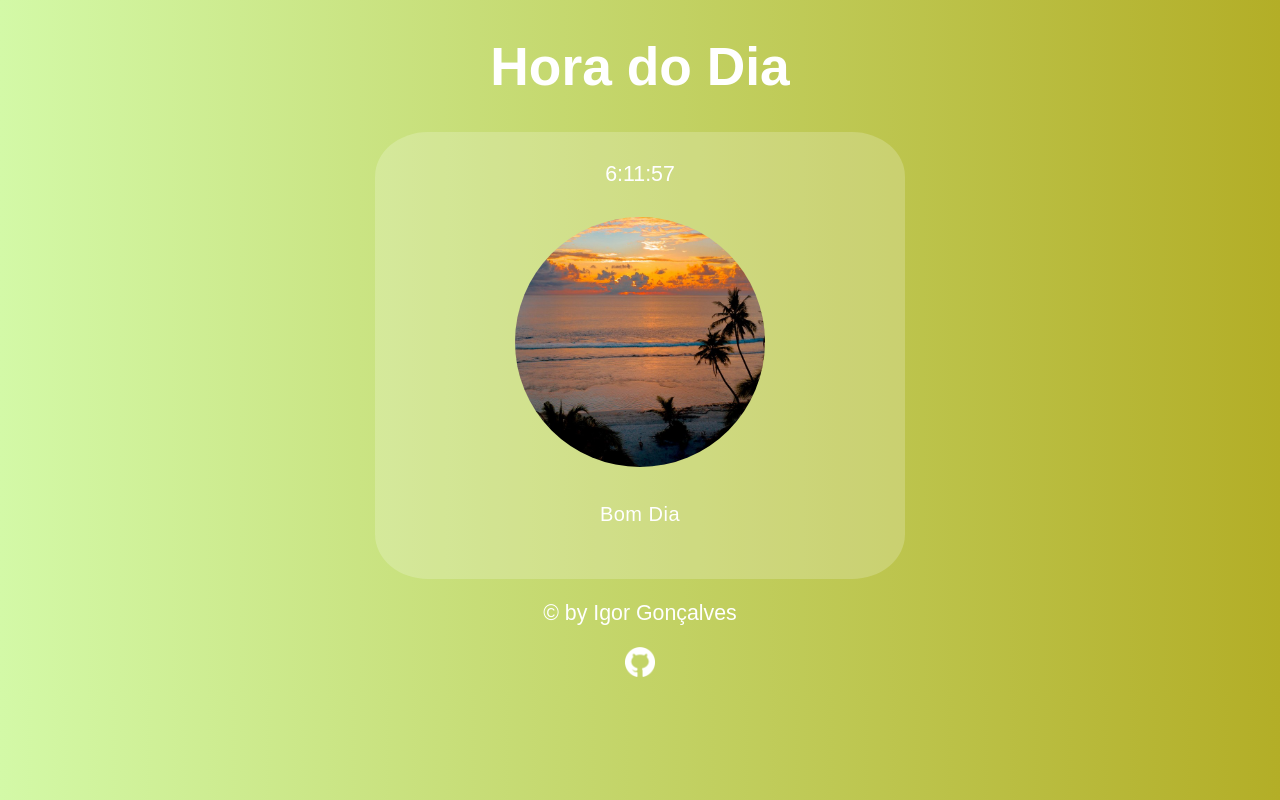
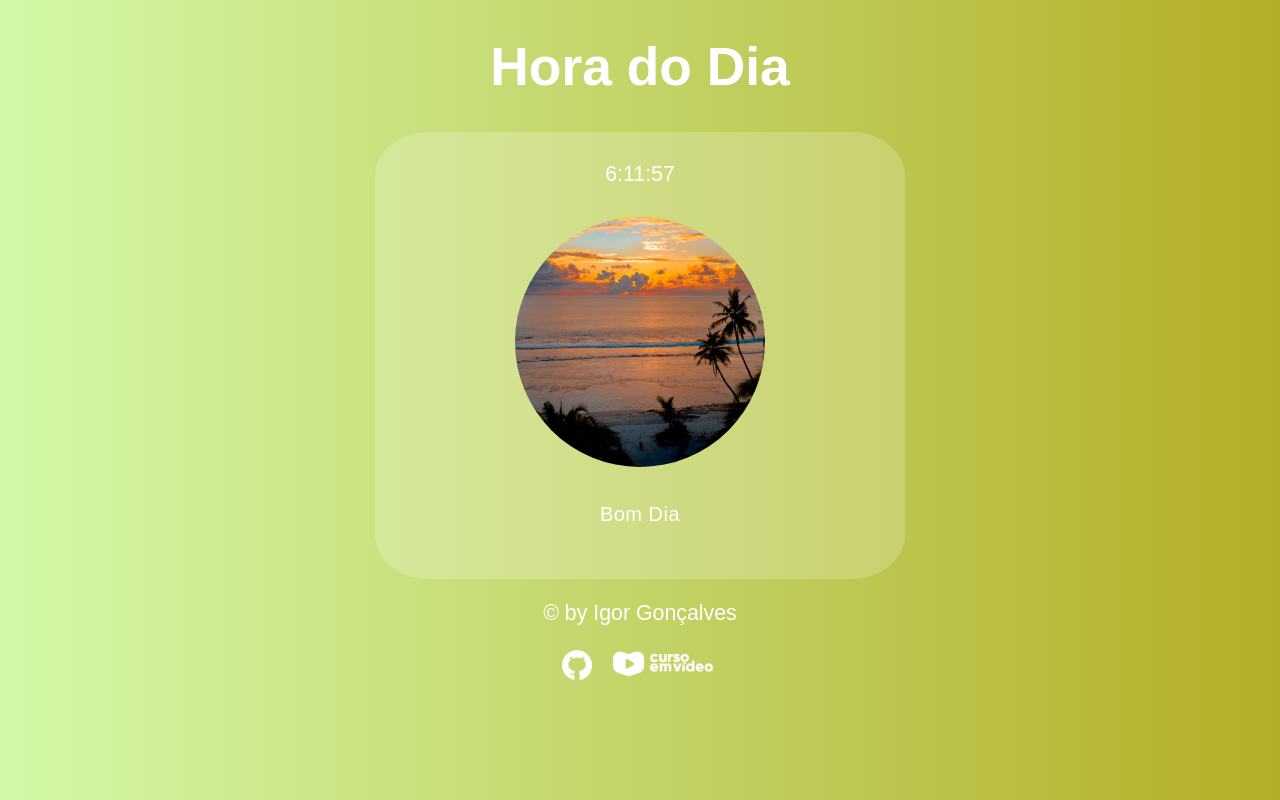
Before and after one commit to Igords-goncalves/Project-dynamic-clock, a plain HTML site: page modelo-exercicio.html in a window 1280 px wide. Drawn offline with Linux system fonts and the light colour scheme.

Commit message:
Adding a image in footer, stylishing

```diff
--- a/modelo-exercicio.html
+++ b/modelo-exercicio.html
@@ -25,6 +25,7 @@
     <footer>
         <p>&copy; by Igor Gonçalves</p>
         <a href="https://github.com/Igords-goncalves" target="blank"><img id="github" src="github.png" alt="github"></a>
+        <a href="https://www.cursoemvideo.com/" target="blank"><img id="curso" src="cursoemvideo.png" alt="Curso em Video"></a>
     </footer>
     <script src="script.js"></script>
 </body>
--- a/style.css
+++ b/style.css
@@ -35,6 +35,11 @@ footer {
     height: 30px;
     opacity: 100%;
 }
+#curso {
+    width: 110px;
+    margin-left: 10px;
+    margin-top: 0px;
+}
 #image { /*Quero que todas as imagens tenham esse padrão*/
     width: 250px;
     height: 250px;
```
Also changed, not shown: cursoemvideo.png (added).
